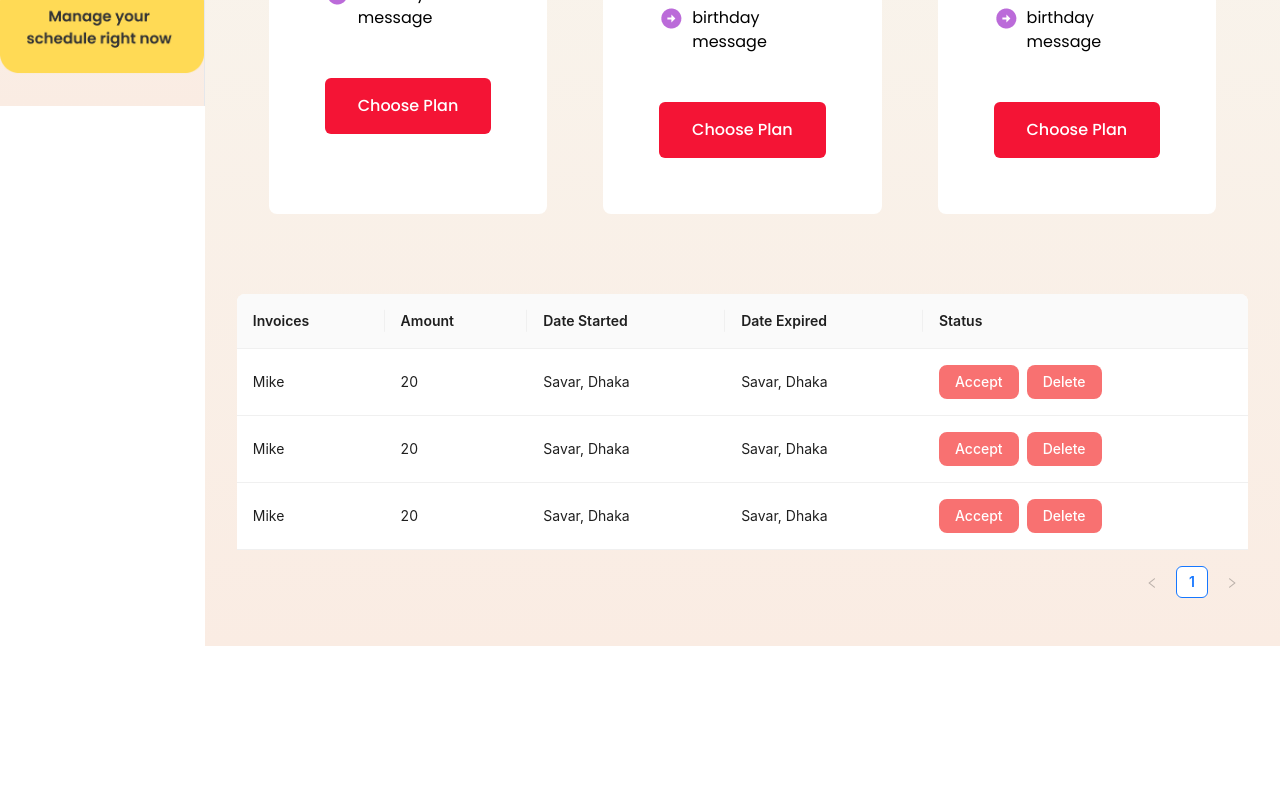
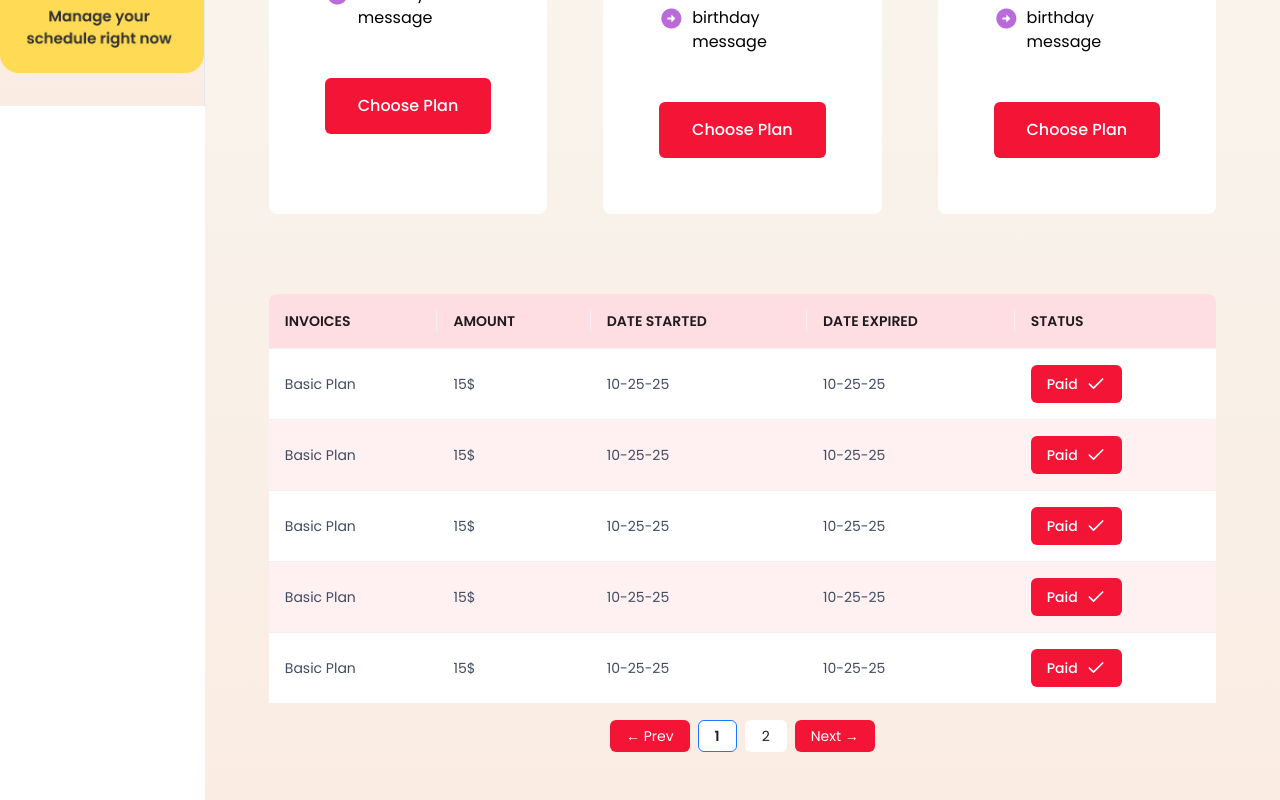
Before and after one commit to solaiman-siam/duelert-main, a React (Vite) app: page /client/pricing in a window 1280 px wide. Shown: the part 694-1494 px from the top of the page. Before the commit the page ends 1340 px from the top, so only its background shows below. Built offline with nearby package versions, Linux system fonts and the light colour scheme.

Commit message:
added reminder and pricing page

```diff
--- a/src/pages/client-dashboard/Pricing.jsx
+++ b/src/pages/client-dashboard/Pricing.jsx
@@ -1,59 +1,50 @@
 import { Table } from "antd";
 import PricingSection from "../../components/home-sections/PricingSection";
+import { Check } from "lucide-react";
 
 function Pricing() {
   const data = [
     {
       key: "1",
-      invoices: "Mike",
-      amount: 20,
-      startDate: "Savar, Dhaka",
-      endDate: "Savar, Dhaka",
-      status: (
-        <div className="flex items-center gap-2 ">
-          <button className="px-4 py-1.5 bg-red-400 text-white font-medium rounded-lg">
-            Accept
-          </button>
-          <button className="px-4 py-1.5 bg-red-400 text-white font-medium rounded-lg">
-            Delete
-          </button>
-        </div>
-      ),
+      invoices: "Basic Plan",
+      amount: "15$",
+      startDate: "10-25-25",
+      endDate: "10-25-25",
     },
     {
       key: "1",
-      invoices: "Mike",
-      amount: 20,
-      startDate: "Savar, Dhaka",
-      endDate: "Savar, Dhaka",
-      status: (
-        <div className="flex items-center gap-2 ">
-          <button className="px-4 py-1.5 bg-red-400 text-white font-medium rounded-lg">
-            Accept
-          </button>
-          <button className="px-4 py-1.5 bg-red-400 text-white font-medium rounded-lg">
-            Delete
-          </button>
-        </div>
-      ),
+      invoices: "Basic Plan",
+      amount: "15$",
+      startDate: "10-25-25",
+      endDate: "10-25-25",
     },
     {
       key: "1",
-      invoices: "Mike",
-      amount: 20,
-      startDate: "Savar, Dhaka",
-      endDate: "Savar, Dhaka",
-      status: (
-        <div className="flex items-center gap-2 ">
-
-          <button className="px-4 py-1.5 bg-red-400 text-white font-medium rounded-lg">
-            Accept
-          </button>
-          <button className="px-4 py-1.5 bg-red-400 text-white font-medium rounded-lg">
-            Delete
-          </button>
-        </div>
-      ),
+      invoices: "Basic Plan",
+      amount: "15$",
+      startDate: "10-25-25",
+      endDate: "10-25-25",
+    },
+    {
+      key: "1",
+      invoices: "Basic Plan",
+      amount: "15$",
+      startDate: "10-25-25",
+      endDate: "10-25-25",
+    },
+    {
+      key: "1",
+      invoices: "Basic Plan",
+      amount: "15$",
+      startDate: "10-25-25",
+      endDate: "10-25-25",
+    },
+    {
+      key: "1",
+      invoices: "Basic Plan",
+      amount: "15$",
+      startDate: "10-25-25",
+      endDate: "10-25-25",
     },
   ];
 
@@ -82,8 +73,30 @@ function Pricing() {
       title: "Status",
       dataIndex: "status",
       key: "status",
+      render: (_, record) => {
+        return (
+          <>
+            <button className="flex font-poppins bg-primary text-white font-medium px-4 py-2 rounded-md items-center gap-2">
+              <span>Paid</span> <Check size={20} />
+            </button>
+          </>
+        );
+      },
     },
   ];
+
+  const components = {
+    header: {
+      cell: (props) => (
+        <th
+          {...props}
+          className="!bg-[#FFDEE3] p-4 font-poppins font-semibold uppercase"
+        >
+          {props.children}
+        </th>
+      ),
+    },
+  };
 
   return (
     <div className=" rounded-md">
@@ -92,15 +105,41 @@ function Pricing() {
           Sign Up And GET 2 Free SMS Messages
         </h3>
         <button className="px-8 py-2.5 rounded-lg bg-primary text-white font-medium">
-          Sign up now{" "}
+          Sign up now
         </button>
       </div>
-
       <div className="px-8">
         <PricingSection isTitle={false} />
       </div>
-      <div className="pt-20">
-        <Table dataSource={data} columns={columns} />
+      <div className="pt-20 px-8">
+        <Table
+          pagination={{
+            pageSize: 5,
+            position: ["bottomCenter"],
+            itemRender: (page, type) => {
+              if (type === "prev") {
+                return <button className="px-4 bg-primary font-poppins  rounded-md !text-white">← Prev</button>;
+              }
+              if (type === "next") {
+                return <button className="px-4 bg-primary !text-white font-poppins rounded-md ">Next →</button>;
+              }
+              return (
+                <button className="px-4 h-full flex justify-center items-center font-poppins outline-red-400 rounded">
+                  {page}
+                </button>
+              );
+            },
+          }}
+
+          components={components}
+          rowClassName={(record, index) =>
+            index % 2 === 0
+              ? " p-4  bg-white font-poppins text-[#404D61]"
+              : " text-[#404D61] bg-[#FFF0F2]  font-poppins"
+          }
+          dataSource={data}
+          columns={columns}
+        />
       </div>
     </div>
   );
--- a/src/pages/client-dashboard/Reminders.jsx
+++ b/src/pages/client-dashboard/Reminders.jsx
@@ -1,9 +1,146 @@
+import { Table } from "antd";
+import { useEffect, useRef, useState } from "react";
+
+function Reminders() {
+  const buttons = ["Single Schedule", "Bulk Schedule", "Report"];
+  const [active, setActive] = useState(buttons[0]);
+  const containerRef = useRef(null);
+  const [style, setStyle] = useState({ width: 0, left: 0 });
+
+  // console.log(active);
+
+  const data = {
+    "Single Schedule": [
+      { key: 1, contactName: "Damola Daniel Odubote", phoneNumber: "+2348100986534", emailAddress: "damoladaniel@gmail.com", scheduleDate: "08 - Aug - 2022", status: "Successful" },
+      { key: 2, contactName: "John Doe", phoneNumber: "+1234567890", emailAddress: "john@example.com", scheduleDate: "10 - Aug - 2022", status: "Successful" }
+    ],
+    "Bulk Schedule": [
+      { key: 3, contactName: "Alice Johnson", phoneNumber: "+9876543210", emailAddress: "alice@example.com", scheduleDate: "15 - Aug - 2022", status: "Pending" }
+    ],
+    "Report": [
+      { key: 4, contactName: "Bob Smith", phoneNumber: "+1122334455", emailAddress: "bob@example.com", scheduleDate: "20 - Aug - 2022", status: "Failed" }
+    ]
+  };
 
 
-function Reminders() {
+  useEffect(() => {
+    const activeBtn = containerRef.current?.querySelector(
+      `[data-name="${active}"]`
+    );
+    if (activeBtn) {
+      setStyle({ width: activeBtn.offsetWidth, left: activeBtn.offsetLeft });
+    }
+  }, [active]);
+
+  const columns = [
+    {
+      title: "Contact Name",
+      key: "contactName",
+      dataIndex: "contactName",
+    },
+    {
+      title: "Phone  Number",
+      key: "phoneNumber",
+      dataIndex: "phoneNumber",
+    },
+    {
+      title: "Email Address",
+      key: "emailAddress",
+      dataIndex: "emailAddress",
+    },
+    {
+      title: "Schedule Date",
+      key: "scheduleDate",
+      dataIndex: "scheduleDate",
+    },
+    {
+      title: "STATUS",
+      key: "scheduleDate",
+      render: (_, record) => {
+        return (
+          <>
+            <button onClick={handleSuccess} className="px-4 py-2 rounded-md bg-primary font-poppins text-white">
+              Successful
+            </button>
+          </>
+        );
+      },
+    },
+  ];
+
+  const handleSuccess = () => {
+    // console.log('abcd');
+  }
+
+
+
+  const components = {
+    header: {
+      cell: (props) =>
+          (
+            <th {...props} className="!bg-[#FFDEE3] p-4 !font-poppins !font-semibold !uppercase" >
+              {props.children}
+            </th>
+          )
+
+    }
+  }
+
   return (
-    <div className="bg-white rounded-md">Reminders</div>
-  )
+    <div className="rounded-md">
+      <div
+        ref={containerRef}
+        className="relative inline-flex bg-[#FFDEE3] py-1 rounded-lg shadow-lg"
+      >
+        <div
+          className="absolute top-0 h-full bg-white rounded-md transition-all duration-300"
+          style={style}
+        />
+        {buttons.map((btn) => (
+          <button
+            key={btn}
+            data-name={btn}
+            onClick={() => setActive(btn)}
+            className="relative z-10 px-6 py-2 text-sm "
+          >
+            {btn}
+          </button>
+        ))}
+      </div>
+
+      <div className="pt-8">
+        <Table
+          rowClassName={(_, index) =>
+            index % 2 === 0
+              ? "bg-[#FFF0F2] font-poppins p-4 text-[#404D61]"
+              : "text-[#404D61] font-poppins p-4"
+          }
+          pagination={{
+            position: ["bottomCenter"],
+            pageSize: 10,
+            itemRender: (page, type) => {
+              if(type === 'prev') {
+                return <button className="px-4 bg-primary font-poppins  rounded-md !text-white">← Prev</button>
+              }
+              if(type === 'next') {
+                return <button className="px-4 bg-primary font-poppins  rounded-md !text-white">Next →</button>
+              }
+
+              return (
+                <button className="px-4 h-full flex justify-center items-center font-poppins outline-red-400 rounded">
+                  {page}
+                </button>
+              )
+            }
+
+          }}
+          components={components}
+          columns={columns}
+          dataSource={data[active]}
+        />
+      </div>
+    </div>
+  );
 }
 
-export default Reminders
+export default Reminders;
```
